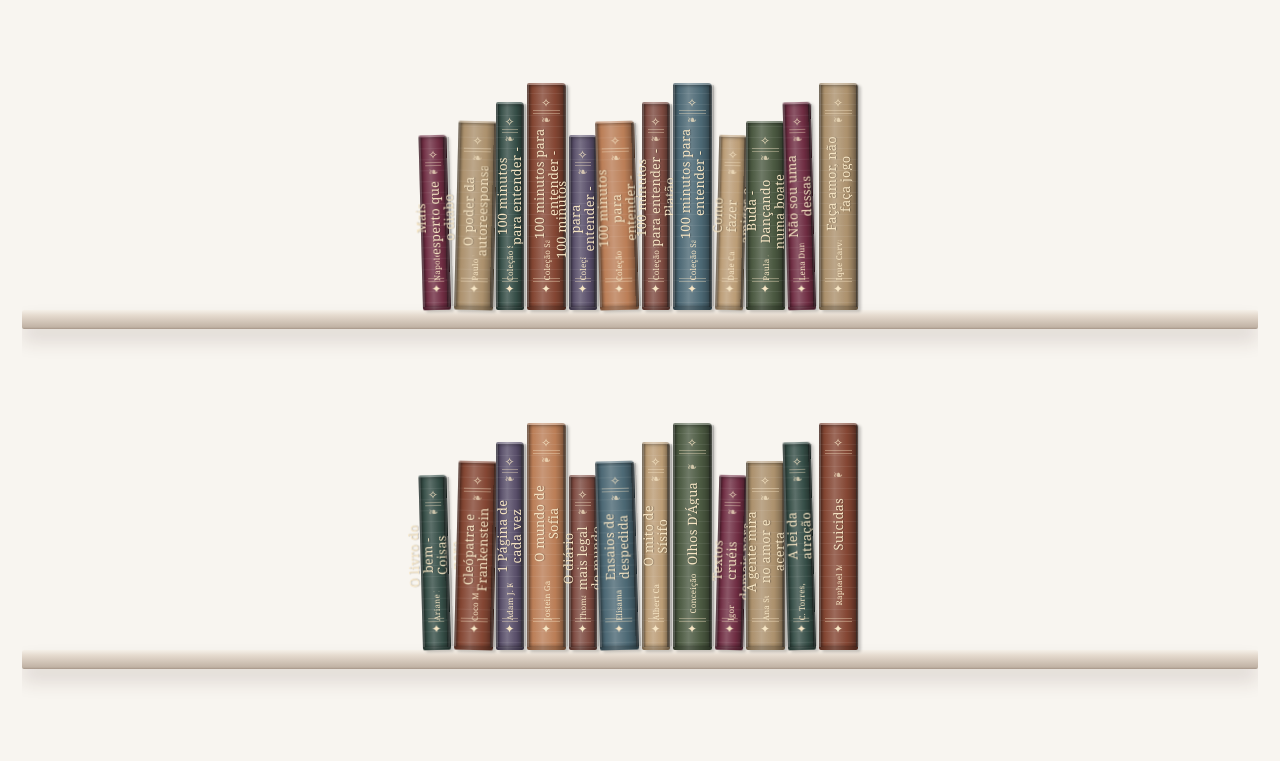
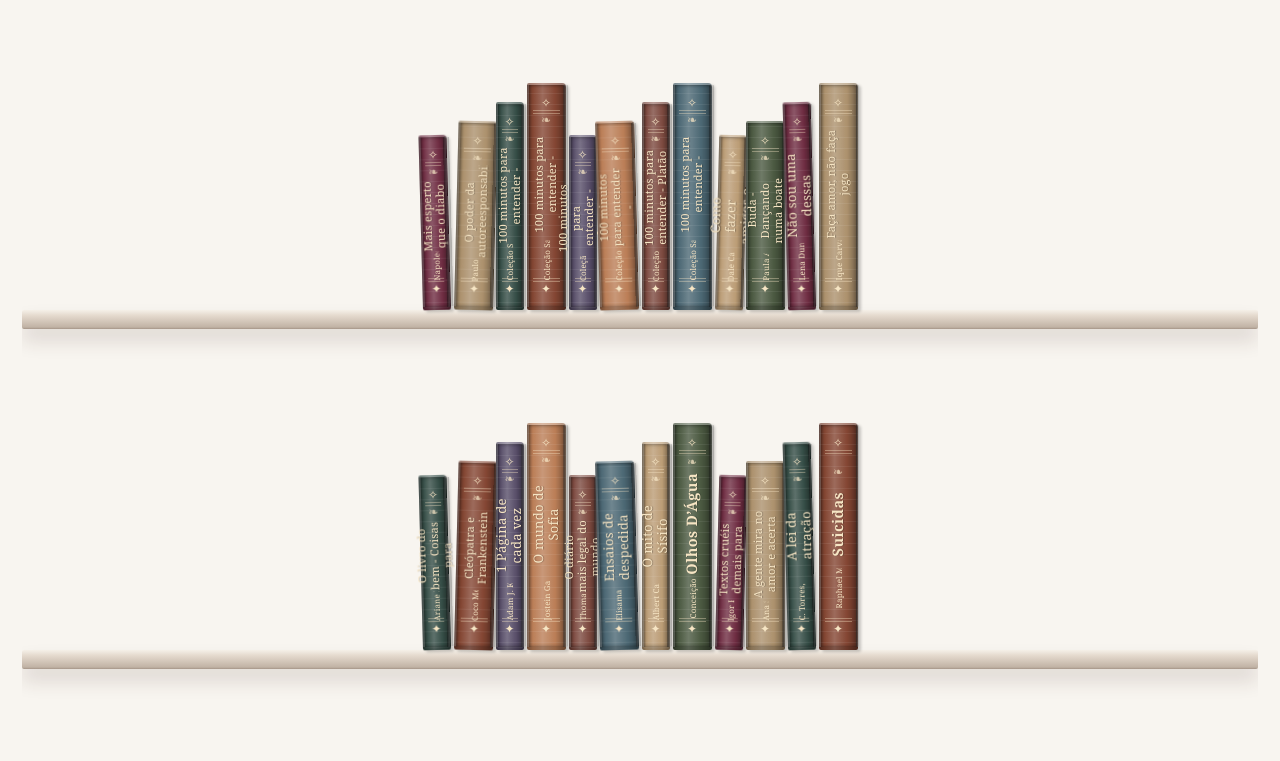
Before and after one commit to JullianaNunes/julli-library, a React (Vite) app: page / in a window 1280 px wide. Shown: the part 680-1441 px from the top of the page. Built offline with nearby package versions, Linux system fonts and the light colour scheme; a web font is replaced by a local one.

Commit message:
feat: improve book spines, landing title and five-star ratings

```diff
--- a/src/styles.css
+++ b/src/styles.css
@@ -42,3 +42,16 @@
  .shelf-frame-editorial .book-spine small{display:none}
  .shelf-frame-editorial .wood-plank{margin:0 -7px;height:15px}
 }
+
+/* Improved book spine legibility and editorial star rating */
+.shelf-frame-editorial .book-title{display:block;overflow:hidden;text-overflow:clip;max-height:64%;line-height:1.15;white-space:normal;overflow-wrap:normal;word-break:normal;font-size:clamp(10px,.95vw,14px)}
+.shelf-frame-editorial .book--short .book-title{font-size:clamp(12px,1.13vw,17px);font-weight:bold;letter-spacing:.03em}
+.shelf-frame-editorial .book--medium .book-title{font-size:clamp(11px,1.02vw,15px)}
+.shelf-frame-editorial .book--long .book-title{font-size:clamp(10px,.87vw,13px);max-height:70%}
+.shelf-frame-editorial .book:focus-visible{outline-offset:7px}
+.book-rating{margin:24px 0;padding:16px 19px;border:1px solid #e1cbbf;background:#f5e9df;display:flex;align-items:flex-start;flex-direction:column;gap:7px}
+.book-rating strong{font-family:Georgia,serif;font-size:19px;font-weight:400;color:#591e32}
+.rating-stars{display:flex;gap:5px;font-size:27px;line-height:1;letter-spacing:1px;color:#cdbbad}
+.rating-stars .is-filled{color:#85334c}
+.book-rating small{font-size:12px;color:#806d67}
+@media(max-width:700px){.shelf-frame-editorial .book--short .book-title{font-size:12px}.shelf-frame-editorial .book--medium .book-title{font-size:11px}.shelf-frame-editorial .book--long .book-title{font-size:10px}}
```
